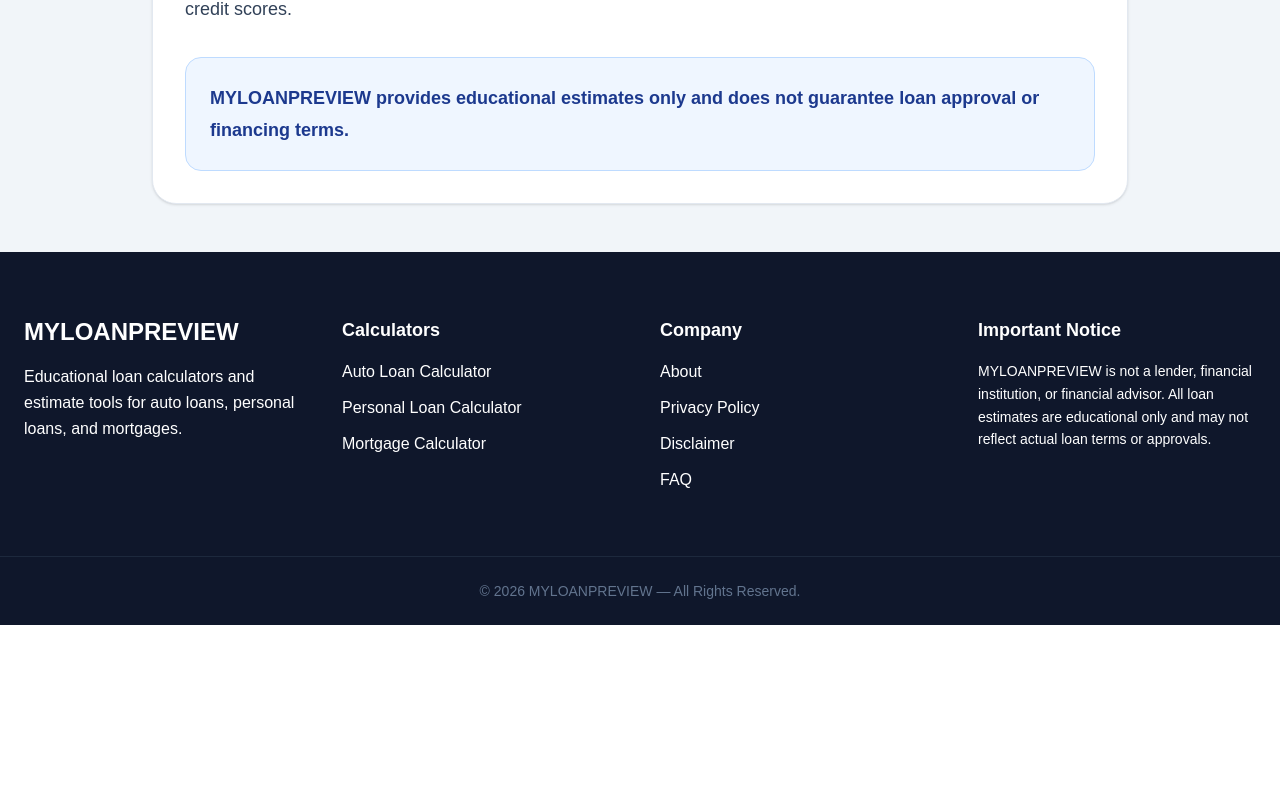
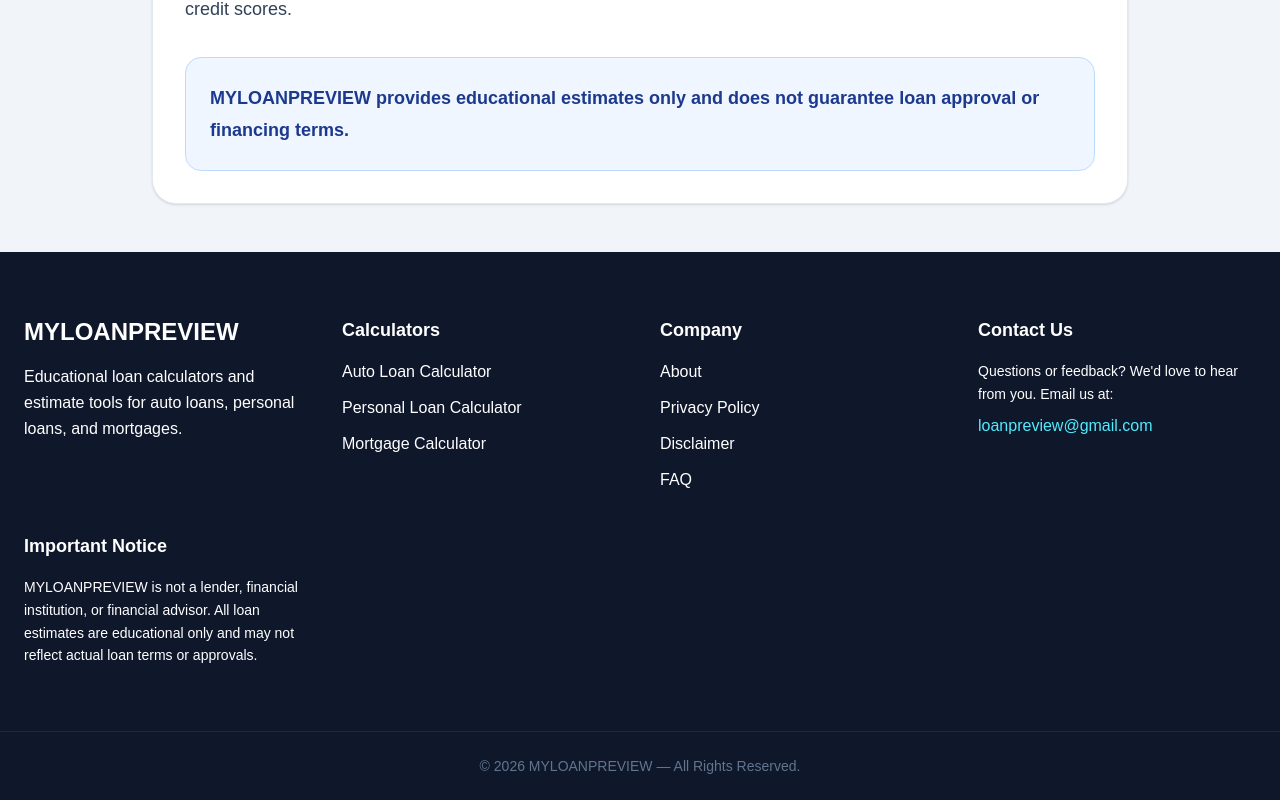
Before and after one commit to 39jorgegonzalez-lab/myloanpreview, a Next.js app: page /what-credit-score-do-you-need-for-a-car-loan in a window 1280 px wide. Shown: the part 1886-2686 px from the top of the page. Before the commit the page ends 2511 px from the top, so only its background shows below. Built offline with nearby package versions, Linux system fonts and the light colour scheme.

Commit message:
Add Contact Us section to footer

```diff
--- a/app/components/layout/Footer.tsx
+++ b/app/components/layout/Footer.tsx
@@ -72,12 +72,29 @@ export default function Footer() {
 
           </div>
 
+<div>
+  <h4 className="text-lg text-white font-semibold mb-4">
+    Contact Us
+  </h4>
 
-          <div>
+  <p className="text-white leading-relaxed text-sm">
+    Questions or feedback?
+    We'd love to hear from you.
+    Email us at:
+  </p>
 
-            <h4 className="text-lg text-white font-semibold mb-4">
-              Important Notice
-            </h4>
+  <a
+    href="mailto:loanpreview@gmail.com"
+    className="block hover:underline text-cyan-300 mt-2"
+  >
+    loanpreview@gmail.com
+  </a>
+</div>
+
+<div>
+  <h4 className="text-lg text-white font-semibold mb-4">
+    Important Notice
+  </h4>
 
             <p className="text-white leading-relaxed text-sm">
               MYLOANPREVIEW is not a lender, financial institution,
```
